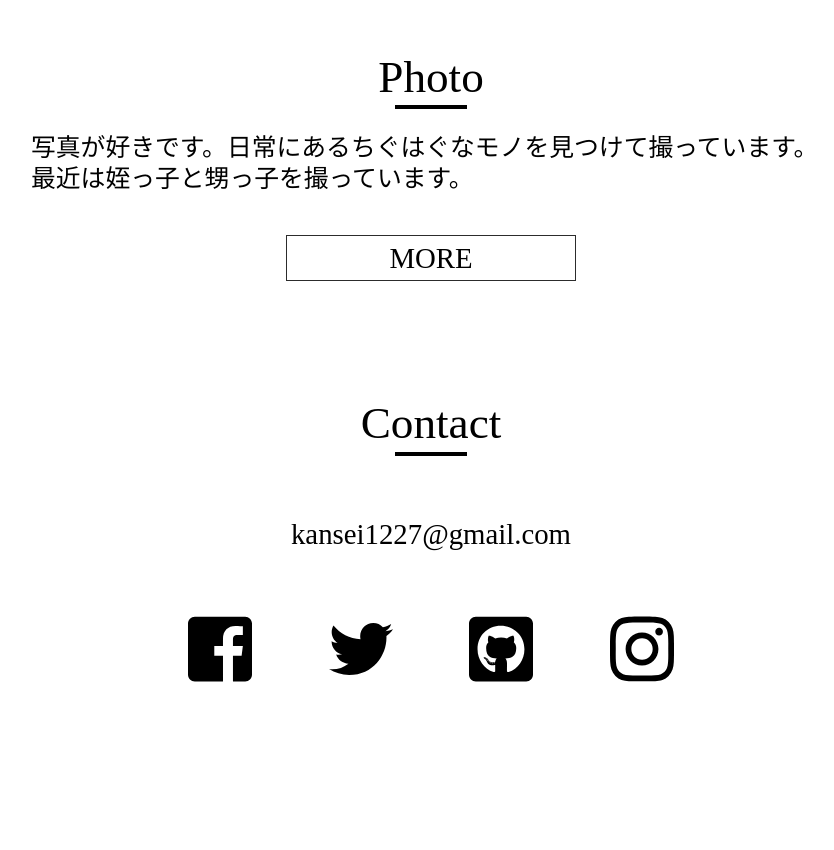
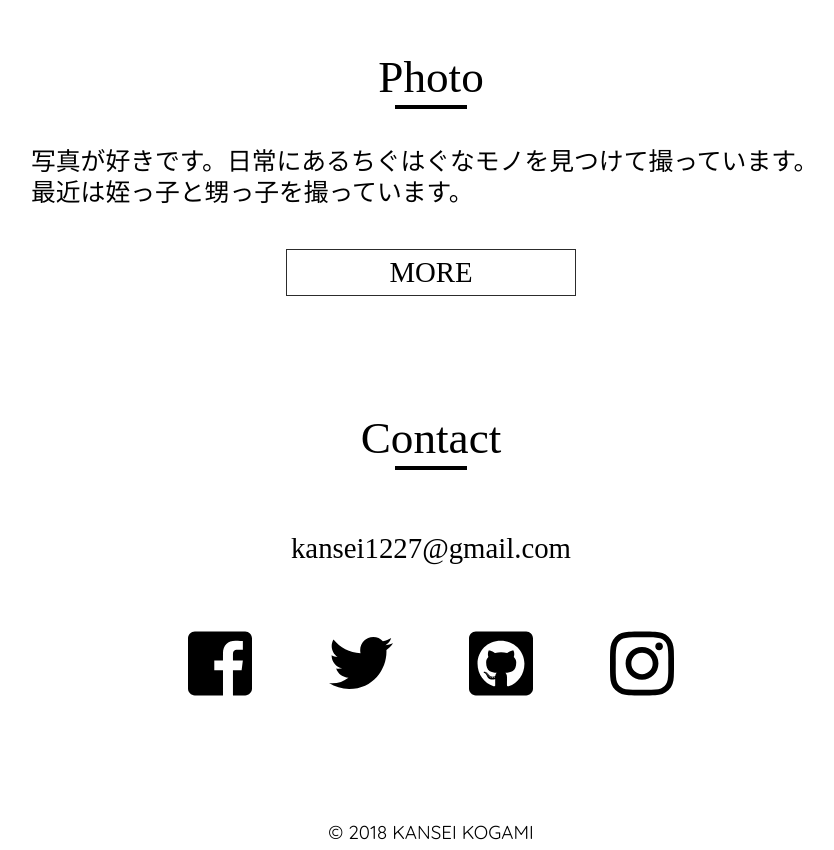
Before and after one commit to Kansei/portfolio, a React (Create React App) app: page / in a window 1280 px wide. Shown: the part 2600-3450 px from the top of the page, without its empty margins (209-1043 px from the left). Before the commit the page ends 3409 px from the top, so only its background shows below. Built offline with nearby package versions, Linux system fonts and the light colour scheme.

Commit message:
create footer

```diff
--- a/src/components/App.js
+++ b/src/components/App.js
@@ -1,5 +1,6 @@
 import React, { Component } from 'react'
 import Routes from './routes'
+import Footer from './Footer'
 import '../css/reset.css'
 import '../css/App.css'
 
@@ -8,6 +9,7 @@ class App extends Component {
     return(
       <div>
         <Routes />
+        <Footer />
       </div>
     );
   }
--- /dev/null
+++ b/src/components/Footer.js
@@ -0,0 +1,14 @@
+import React from 'react';
+import '../css/Footer.css'
+
+const Footer = () => {
+  return(
+    <div className="footer">
+      <div className="copyright">
+        &copy; 2018 KANSEI KOGAMI
+      </div>
+    </div>
+  );
+}
+
+export default Footer;
--- /dev/null
+++ b/src/css/Footer.css
@@ -0,0 +1,5 @@
+.footer {
+  text-align: center;
+  margin: 1vh 0;
+  font-size: calc(6px + 1vw);
+}
--- a/src/css/main/Photo.css
+++ b/src/css/main/Photo.css
@@ -1,7 +1,7 @@
 .photo {
   width: 80%;
   max-width: 800px;
-  margin: 0 auto;
+  margin: 3vw auto;
 }
 
 .photo .photo-text {
```
